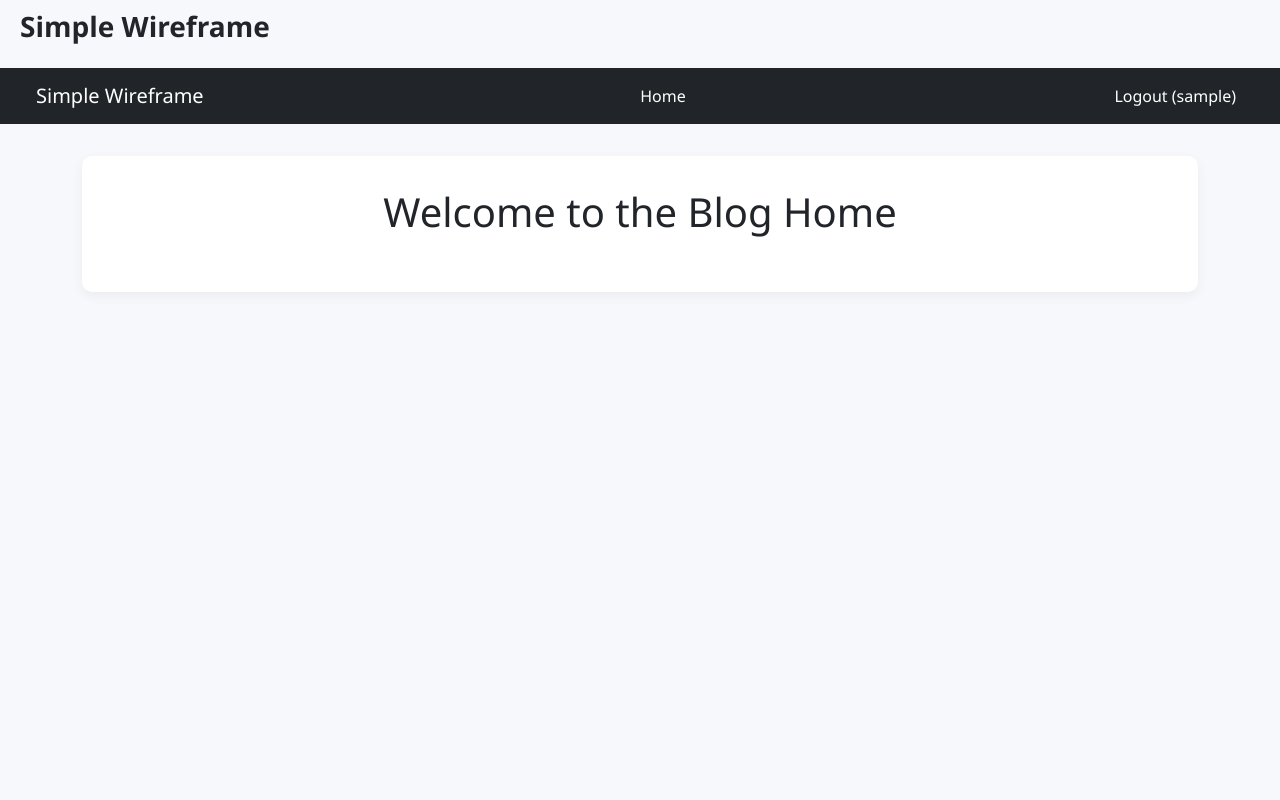
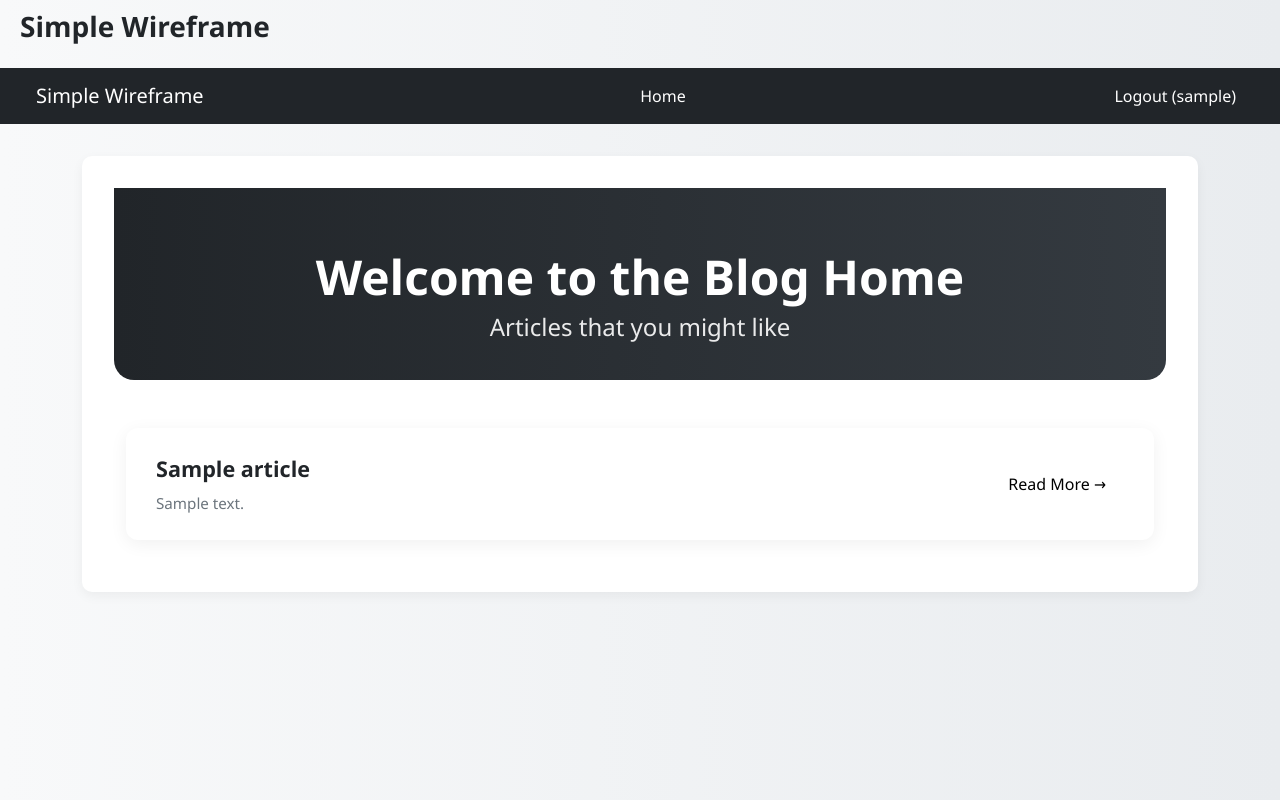
Before and after one commit to gakhd625/Blogapp-Django, a Django app: page /home/ in a window 1280 px wide. Run offline with Django 5.2, Linux system fonts and the light colour scheme; a user stored in the database is signed in; tables that the repository leaves empty hold one stand-in row (values such as "Sample post").

Commit message:
[UPDATE] Home section to display Blogs

```diff
--- a/blogapp/templates/article_creation.html
+++ b/blogapp/templates/article_creation.html
@@ -60,7 +60,7 @@
                 <tr>
                     <td>Target Blog</td>
                     <td>
-                        <select id="blog-select-ai" class="form-select">
+                        <select id="blog-select-ai" name="blog" class="form-select">
                             <option value="">Select a blog (optional)</option>
                             {% for blog in form.fields.blog.queryset %}
                                 <option value="{{ blog.id }}">{{ blog.name }}</option>
--- a/blogapp/templates/articles/article_list.html
+++ b/blogapp/templates/articles/article_list.html
@@ -22,6 +22,7 @@
             <td>
                 <a href="{% url 'article_edit' article.id %}" class="btn btn-sm btn-primary text-white" style="text-decoration: none;">Edit</a>
                 <a href="{% url 'article_delete' article.id %}" class="btn btn-sm btn-danger text-white" style="text-decoration: none;">Delete</a>
+                <a href="{% url 'article_view' article.id %}" class="btn btn-sm btn-secondary text-white" style="text-decoration: none;">View</a>
             </td>
         </tr>
         {% endfor %}
--- a/blogapp/templates/base.html
+++ b/blogapp/templates/base.html
@@ -69,12 +69,12 @@
                                 <li class="nav-item"><a class="nav-link {% if request.path == '/article-list' %}active{% endif %}" href="/article-list">Article List</a></li>
                                 <li class="nav-item"><a class="nav-link {% if request.path == '/admin-panel' %}active{% endif %}" href="/admin-panel">Admin Panel</a></li>
                             {% else %}
-                                <!-- Regular users only see Home -->
+
                             {% endif %}
                         {% endif %}
                     </ul>
 
-                    <!-- Simple Authentication Navigation -->
+
                     <ul class="navbar-nav">
                         {% if user.is_authenticated %}
                             <li class="nav-item"><a class="nav-link" href="{% url 'logout' %}">Logout ({{ user.username }})</a></li>
@@ -88,7 +88,6 @@
         </nav>
 
     <div class="container">
-        <!-- Django Messages -->
         {% if messages %}
             <div class="mt-3">
                 {% for message in messages %}
--- a/blogapp/templates/home.html
+++ b/blogapp/templates/home.html
@@ -1,9 +1,97 @@
 {% extends 'base.html' %}
 {% block content %}
-<div class="row justify-content-center">
-	<div class="col-md-10 text-center">
-		<h1 class="mb-4">Welcome to the Blog Home</h1>
-		<!-- Add more Bootstrap classes to your home page content as needed -->
-	</div>
+<style>
+    body {
+        background: linear-gradient(to right, #f8f9fa, #e9ecef);
+        font-family: 'Segoe UI', Tahoma, Geneva, Verdana, sans-serif;
+    }
+
+    .blog-header {
+        padding: 60px 0 30px;
+        background: linear-gradient(to right, #212529, #343a40);
+        color: white;
+        border-radius: 0 0 20px 20px;
+    }
+
+    .blog-header h1 {
+        font-weight: 700;
+        font-size: 3rem;
+        margin-bottom: 0.5rem;
+    }
+
+    .blog-header h4 {
+        font-weight: 300;
+        opacity: 0.9;
+    }
+
+    .article-row {
+        background-color: #ffffff;
+        border-radius: 12px;
+        padding: 25px 30px;
+        margin-bottom: 20px;
+        box-shadow: 0 4px 18px rgba(0, 0, 0, 0.06);
+        transition: box-shadow 0.3s ease, transform 0.2s ease;
+    }
+
+    .article-row:hover {
+        box-shadow: 0 10px 24px rgba(0, 0, 0, 0.12);
+        transform: translateY(-3px);
+    }
+
+    .article-title {
+        font-size: 1.35rem;
+        font-weight: 700;
+        margin-bottom: 0.4rem;
+        color: #212529;
+    }
+
+    .article-snippet {
+        color: #6c757d;
+        font-size: 0.95rem;
+        max-width: 600px;
+    }
+
+    .btn-read {
+        border: none;
+        color: rgb(0, 0, 0);
+        padding: 10px 18px;
+        font-weight: 500;
+        border-radius: 6px;
+        text-decoration: none;
+        transition: background-color 0.2s ease, transform 0.2s ease;
+    }
+
+    @media (max-width: 767px) {
+        .article-row {
+            flex-direction: column;
+            align-items: flex-start !important;
+            padding: 20px;
+        }
+
+        .btn-read {
+            margin-top: 12px;
+            width: 100%;
+            text-align: center;
+        }
+    }
+</style>
+
+<div class="blog-header text-center">
+    <h1>Welcome to the Blog Home</h1>
+    <h4>Articles that you might like</h4>
+</div>
+
+<div class="container mt-5">
+    {% for article in articles %}
+    <div class="d-flex justify-content-between align-items-center article-row flex-wrap">
+        <div class="me-3">
+            <div class="article-title">{{ article.title }}</div>
+            <div class="article-snippet">{{ article.content|truncatewords:20 }}</div>
+        </div>
+        <a href="{% url 'article_view' article.id %}" class="btn btn-read">
+            Read More →
+        </a>
+    </div>
+    {% endfor %}
 </div>
 {% endblock %}
--- a/blogapp/urls.py
+++ b/blogapp/urls.py
@@ -14,6 +14,7 @@ urlpatterns = [
     path("article-creation/", views.article_creation, name="article_creation"),
     path("article-edit/<int:article_id>/", views.article_edit, name="article_edit"),
     path("article-delete/<int:article_id>/", views.article_delete, name="article_delete"),
+    path("article-view/<int:article_id>/", views.article_view, name="article_view"),
     path("article-list/", views.article_list, name="article_list"),
     path("admin-panel/", views.admin_panel, name="admin_panel"),
     # User Management
--- a/blogapp/views.py
+++ b/blogapp/views.py
@@ -6,6 +6,7 @@ from django.contrib.auth.decorators import login_required
 from django.contrib.auth.models import User
 from django.db import IntegrityError
 from django.utils import timezone
+from .models import Blog, Article
 import json
 
 # blogs = [
@@ -115,7 +116,8 @@ def user_logout(request):
 def home(request):
     if not request.user.is_authenticated:
         return render(request, "landing.html")
-    return render(request, "home.html")
+    articles = Article.objects.all()
+    return render(request, "home.html", {"articles": articles})
 
 def landing(request):
     return render(request, "landing.html")
@@ -423,6 +425,10 @@ def article_delete(request, article_id):
 
     return render(request, "articles/article_delete.html", {"article": article})
 
+def article_view(request, article_id):
+    article = get_object_or_404(Article, id=article_id)
+    return render(request, "articles/article_view.html", {"article": article})
+
 @admin_required
 def article_list(request):
     articles = Article.objects.filter(user=request.user)
@@ -483,7 +489,6 @@ def user_create(request):
 
         try:
             user = User.objects.create_user(username=username, email=email, password=password1)
-            # Update the profile role
             user.profile.role = role
             user.profile.save()
 
--- a/myproject/settings.py
+++ b/myproject/settings.py
@@ -35,7 +35,7 @@ ALLOWED_HOSTS = [host.strip() for host in allowed_hosts_env.split(',') if host.s
 # Login redirect URL
 LOGIN_REDIRECT_URL = '/'
 LOGIN_URL = '/login/'
-
+STATIC_URL = '/static/'
 # Application definition
 INSTALLED_APPS = [
     'django.contrib.admin',
```
Also changed, not shown: blogapp/templates/articles/article_view.html (added, +16 -0 lines).
